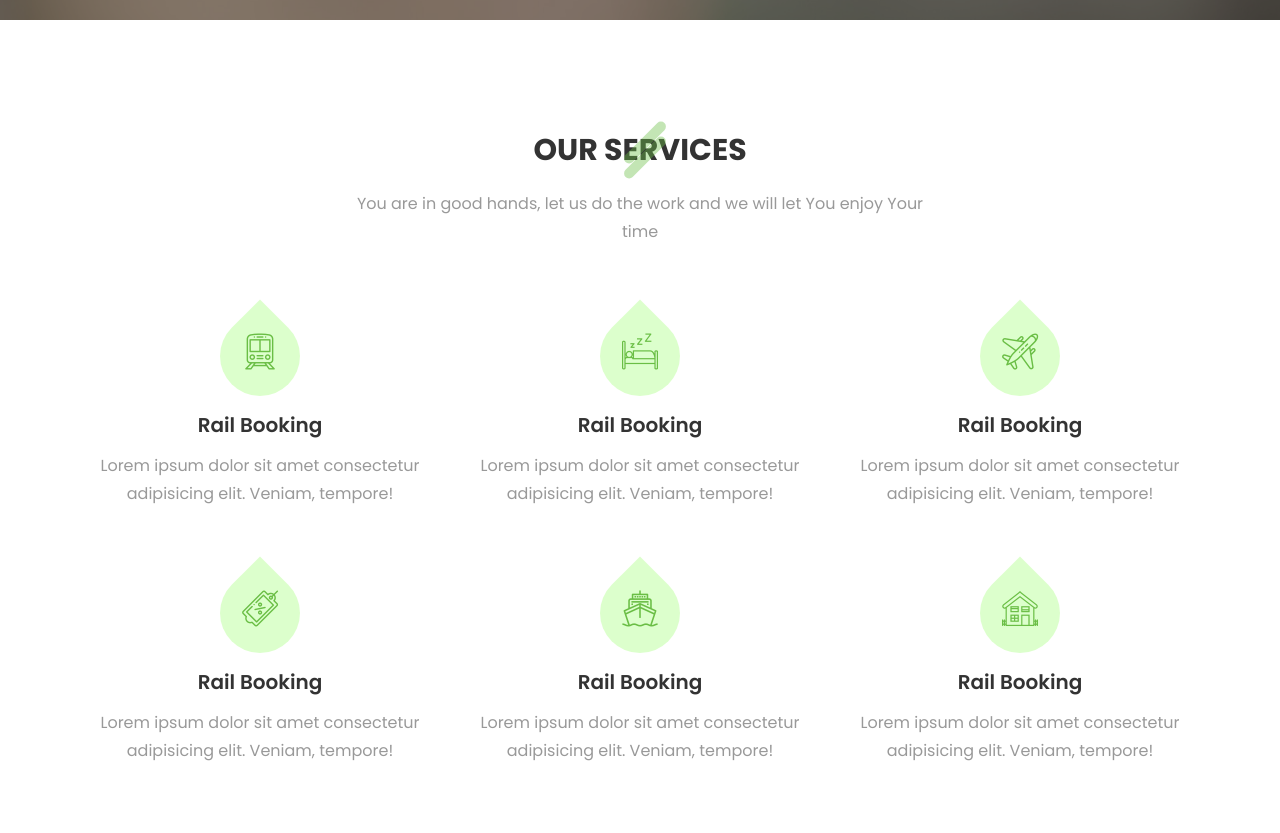
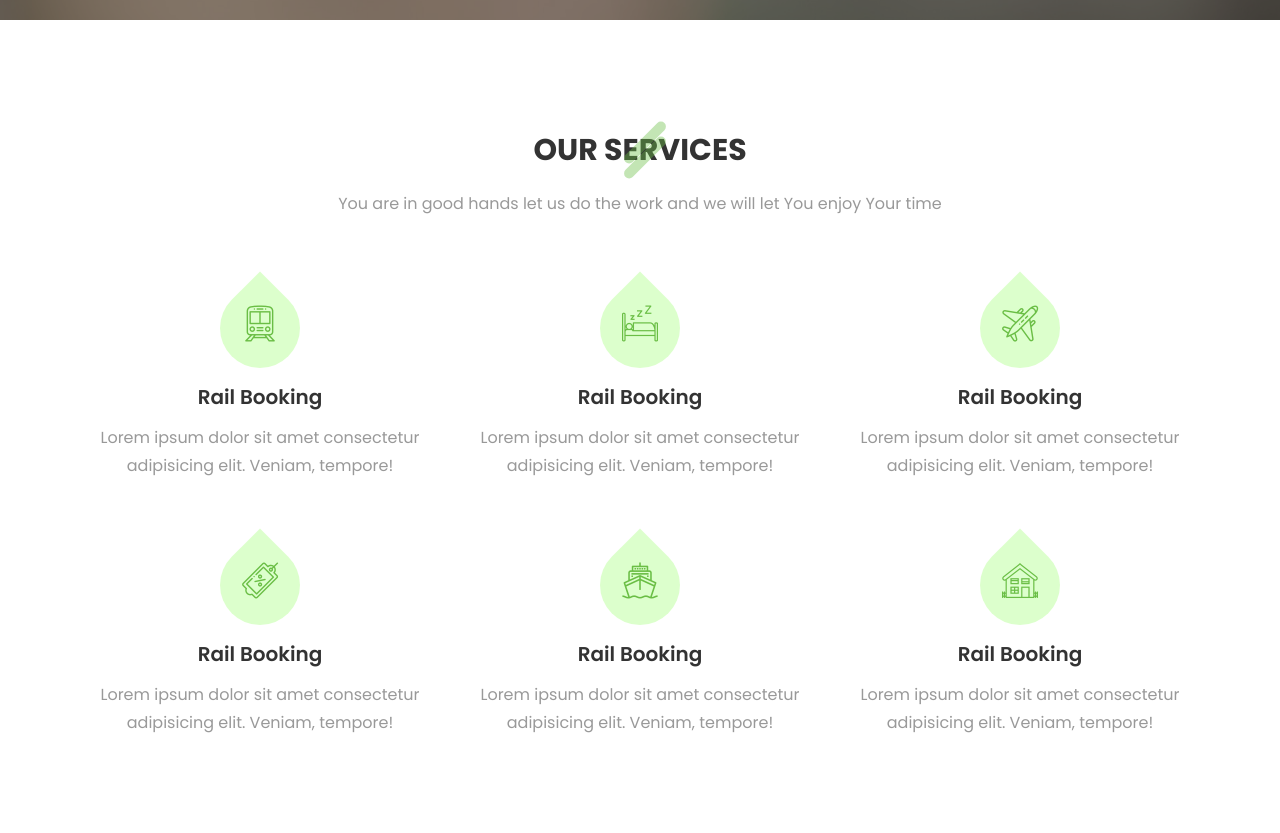
Before and after one commit to hariskaric/Travel-Explore, a plain HTML site: page index.html in a window 1280 px wide. Shown: the part 868-1701 px from the top of the page. Drawn offline with nearby package versions, Linux system fonts and the light colour scheme; a script that the page names is missing.

Commit message:
Updejtovan tekst...

```diff
--- a/index.html
+++ b/index.html
@@ -170,7 +170,7 @@
             <h2>
               <span>Our services</span>
             </h2>
-            <p>You are in good hands, let us do the work and we will let You enjoy Your time</p>
+            <p>You are in good hands let us do the work and we will let You enjoy Your time </p>
           </div>
         </div>
       </div>
```
